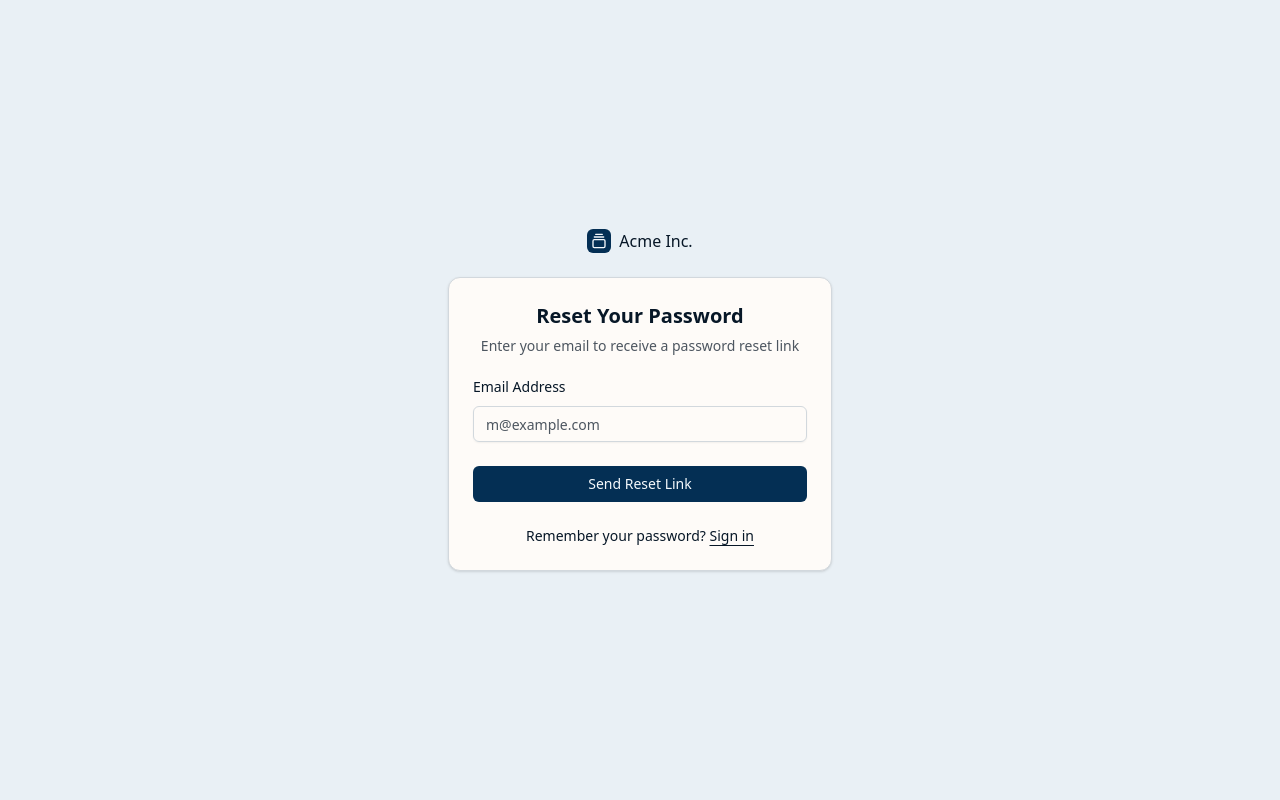
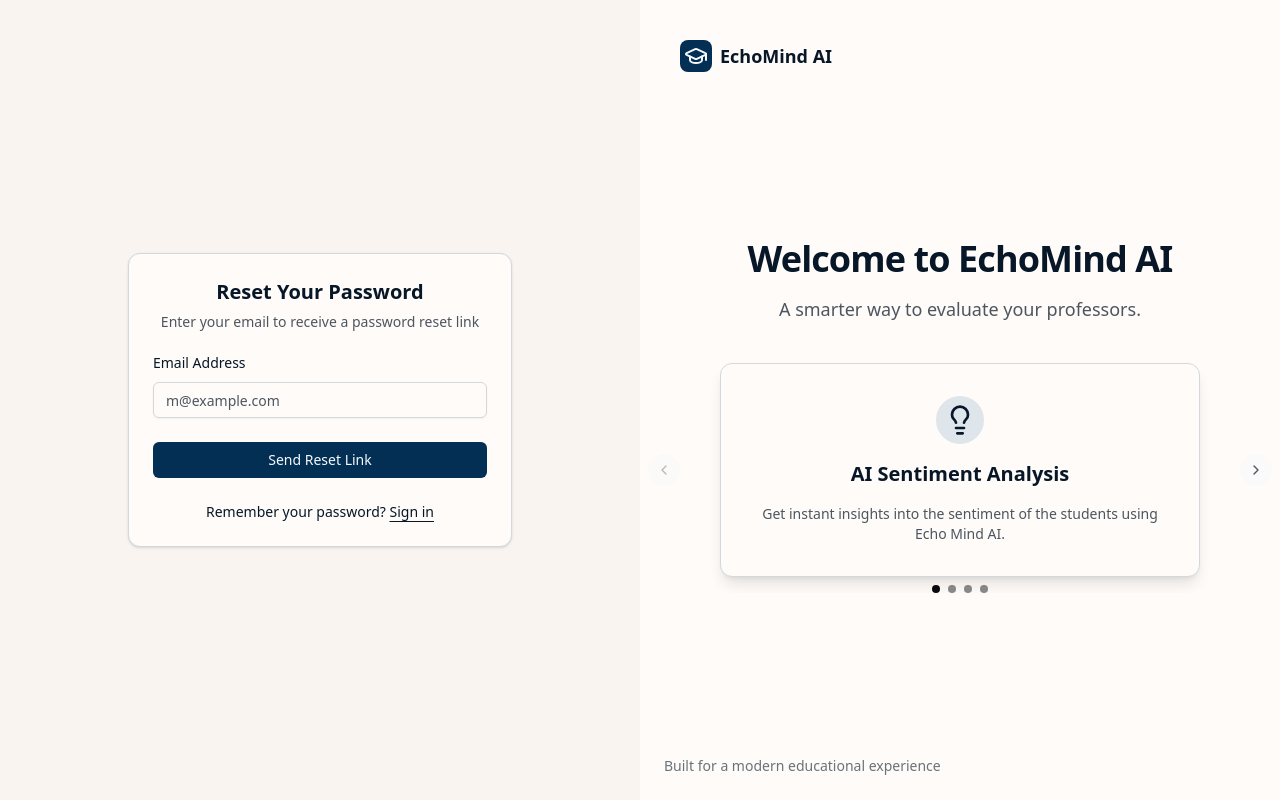
Before and after one commit to Tristan8100/frontend-EchoMind, a Next.js app: page /forgot-password/send-reset-link in a window 1280 px wide. Built offline with nearby package versions, Linux system fonts and the light colour scheme; no server answers.

Commit message:
modified forgot password

```diff
--- /dev/null
+++ b/app/auth/forgot-password/page.tsx
@@ -0,0 +1,9 @@
+
+import { RegisterForm } from '@/components/register-form';
+export default function forgotPassword() {
+    return (
+        <>
+          <RegisterForm />
+        </>
+    );
+}
--- a/app/forgot-password/layout.tsx
+++ b/app/forgot-password/layout.tsx
@@ -2,21 +2,49 @@
 import { ReactNode, useEffect } from 'react';
 import { LoginForm } from "@/components/login-form";
 import LoginPageTrial from "@/components/trial/login";
-import { GalleryVerticalEnd } from "lucide-react"
+import { Car, GalleryVerticalEnd, GraduationCap } from "lucide-react"
+import { CarouselBasic } from '@/components/content';
 
 export default function AuthLayout({ children }: { children: ReactNode }) {
 
 
   return (
-    <div className="bg-muted flex min-h-svh flex-col items-center justify-center gap-6 p-6 md:p-10">
-      <div className="flex w-full max-w-sm flex-col gap-6">
-        <a href="#" className="flex items-center gap-2 self-center font-medium">
-          <div className="bg-primary text-primary-foreground flex size-6 items-center justify-center rounded-md">
-            <GalleryVerticalEnd className="size-4" />
+    <div className="grid min-h-svh lg:grid-cols-2 bg-background text-foreground">
+      {/* left: auth children */}
+      <div className="flex items-center justify-center p-6 md:p-10">
+        <div className="w-full max-w-sm">
+          <div className="flex items-center justify-center lg:hidden mb-6 gap-2">
+            <GraduationCap className="h-6 w-6 text-primary" />
+            <span className="text-xl font-bold">EchoMind AI</span>
           </div>
-          Acme Inc.
-        </a>
-        {children}
+          {children}
+        </div>
+      </div>
+
+      {/* right: content */}
+      <div className="relative hidden lg:flex h-full flex-col p-10 bg-card">
+        <div className="flex items-center gap-2 self-start font-semibold text-foreground">
+          <div className="w-8 h-8 bg-primary rounded-lg flex items-center justify-center">
+            <GraduationCap className="h-6 w-6 text-primary-foreground" />
+          </div>
+          <span className="text-lg font-bold">EchoMind AI</span>
+        </div>
+
+        <div className="flex flex-1 flex-col items-center justify-center text-center">
+          <h1 className="text-4xl font-bold tracking-tight mb-4 text-foreground">
+            Welcome to EchoMind AI
+          </h1>
+          <p className="max-w-md text-lg text-muted-foreground">
+            A smarter way to evaluate your professors.
+          </p>
+          <div className="flex justify-center mt-6">
+            <CarouselBasic />
+          </div>
+        </div>
+
+        <div className="absolute bottom-6 left-6 text-sm text-foreground/60">
+          <div>Built for a modern educational experience</div>
+        </div>
       </div>
     </div>
   );
--- a/components/login-form.tsx
+++ b/components/login-form.tsx
@@ -15,6 +15,7 @@ import { useMutation } from "@tanstack/react-query";
 import { api } from "@/lib/api";
 import { useRouter } from "next/navigation";
 import { useAuth } from "@/contexts/AuthContext";
+import Link from "next/link";
 
 export function LoginForm({ className, ...props }: React.ComponentProps<"div">) {
   const { login } = useAuth();
@@ -107,6 +108,12 @@ export function LoginForm({ className, ...props }: React.ComponentProps<"div">)
             </Button>
             {error && <div className="text-red-500 text-center text-sm mt-2">{error}</div>}
           </form>
+          <div className="text-center text-sm mt-4">
+            Forgot password?{" "}
+            <Link href="/forgot-password/send-reset-link" className="underline underline-offset-4">
+              Reset Password
+            </Link>
+          </div>
         </CardContent>
       </Card>
     </div>
--- a/components/send-reset-link.tsx
+++ b/components/send-reset-link.tsx
@@ -16,6 +16,7 @@ import { useMutation } from '@tanstack/react-query';
 import { api } from '@/lib/api';
 import { useRouter } from 'next/navigation';
 import { useAuth } from '@/contexts/AuthContext';
+import Link from "next/link";
 
 export function SendResetLinkForm({
   className,
@@ -30,7 +31,7 @@ export function SendResetLinkForm({
       api.post('/api/forgot-password', credentials).then(res => res.data),
     onSuccess: (data) => {
       console.log('Reset link sent successfully:', data);
-      localStorage.setItem('verificationEmail', email); // Store email for OTP verification
+      localStorage.setItem('email', email); // Store email for OTP verification
       router.push('/forgot-password/verify-otp');
     },
     onError: (error: any) => {
@@ -86,9 +87,9 @@ export function SendResetLinkForm({
               )}
               <div className="text-center text-sm">
                 Remember your password?{" "}
-                <a href="/login" className="underline underline-offset-4">
+                <Link href="/auth/login" className="underline underline-offset-4">
                   Sign in
-                </a>
+                </Link>
               </div>
             </div>
           </form>
```
